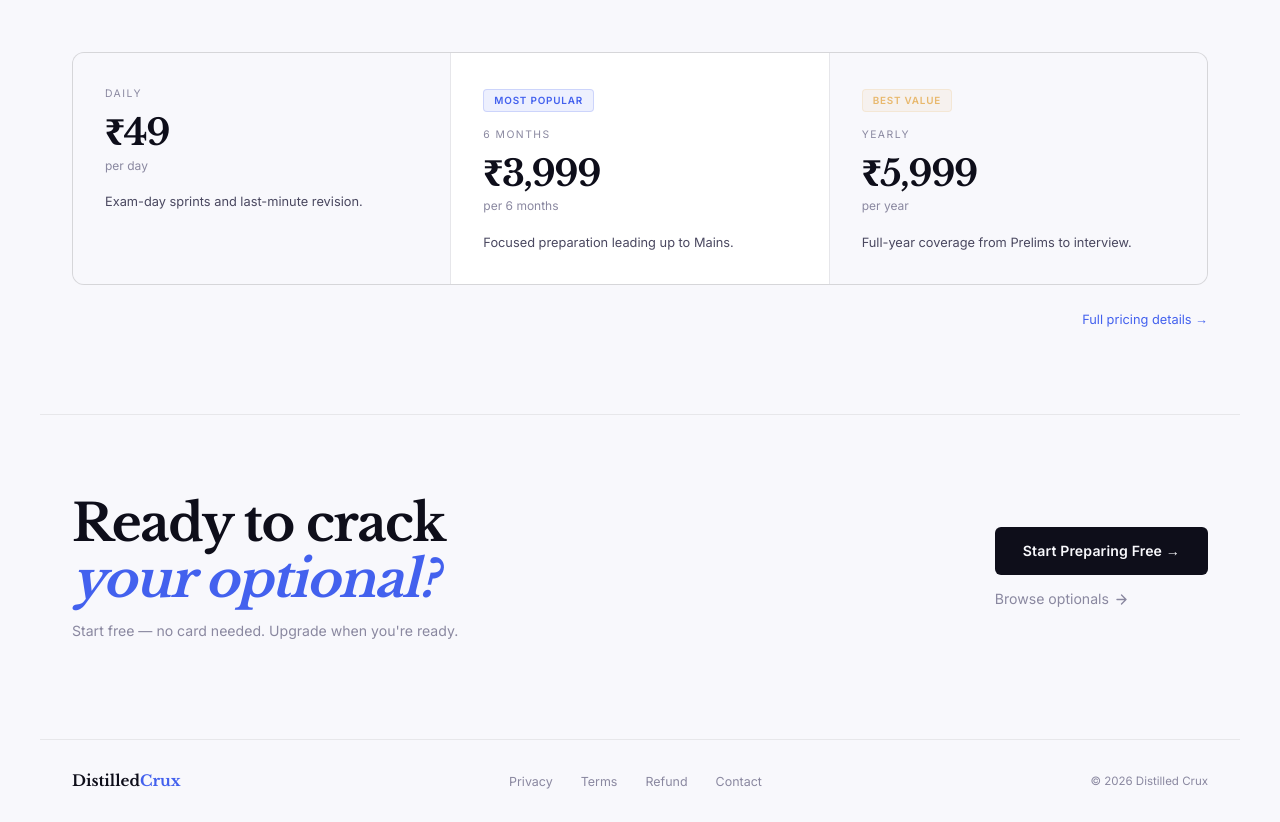
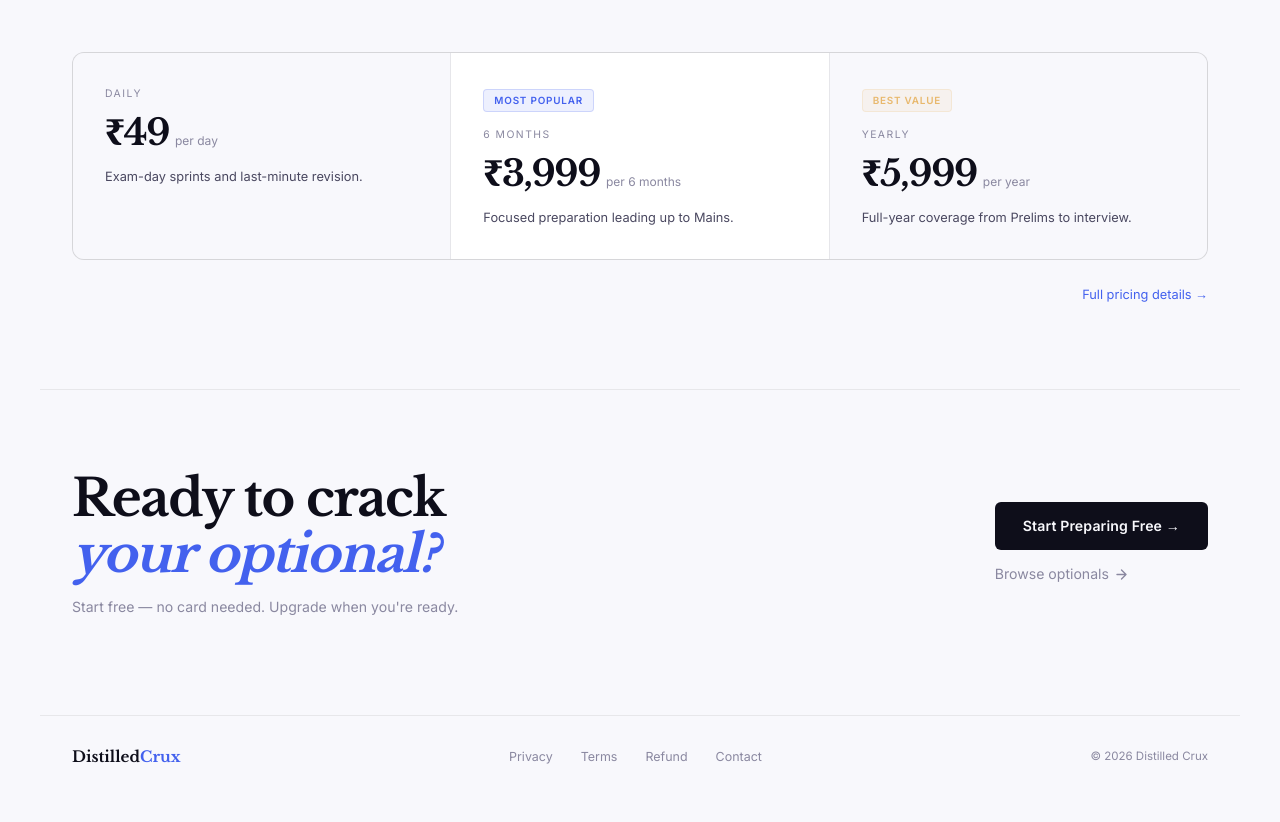
Before and after one commit to nirxv/distilledcrux, a Next.js app: page / in a window 1280 px wide. Shown: the part 2505-3327 px from the top of the page. After the commit the page ends 3302 px from the top, so only its background shows below. Built offline with nearby package versions, Linux system fonts and the light colour scheme; no server answers.

Commit message:
fix: price and period inline on homepage pricing cards

```diff
--- a/app/page.tsx
+++ b/app/page.tsx
@@ -444,8 +444,8 @@ export default function Home() {
                   </div>
                 )}
                 <div className="lp-price-plan">{p.label}</div>
-                <div className="lp-price-amount">{p.price}</div>
-                <div className="lp-price-period">{p.period}</div>
+                <div style={{ display:"flex", alignItems:"baseline", gap:6 }}><div className="lp-price-amount">{p.price}</div>
+                <div className="lp-price-period">{p.period}</div></div>
                 <div className="lp-price-desc">{p.desc}</div>
               </div>
             ))}
```
